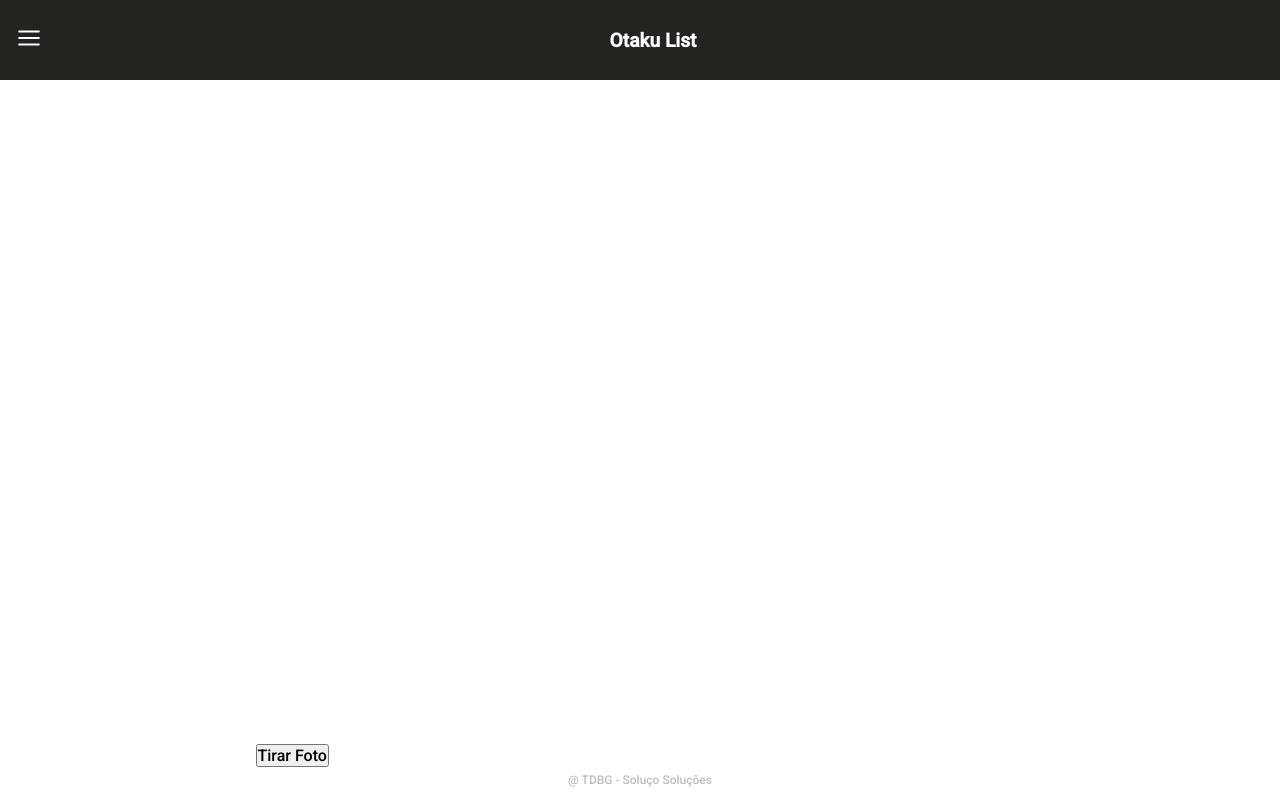
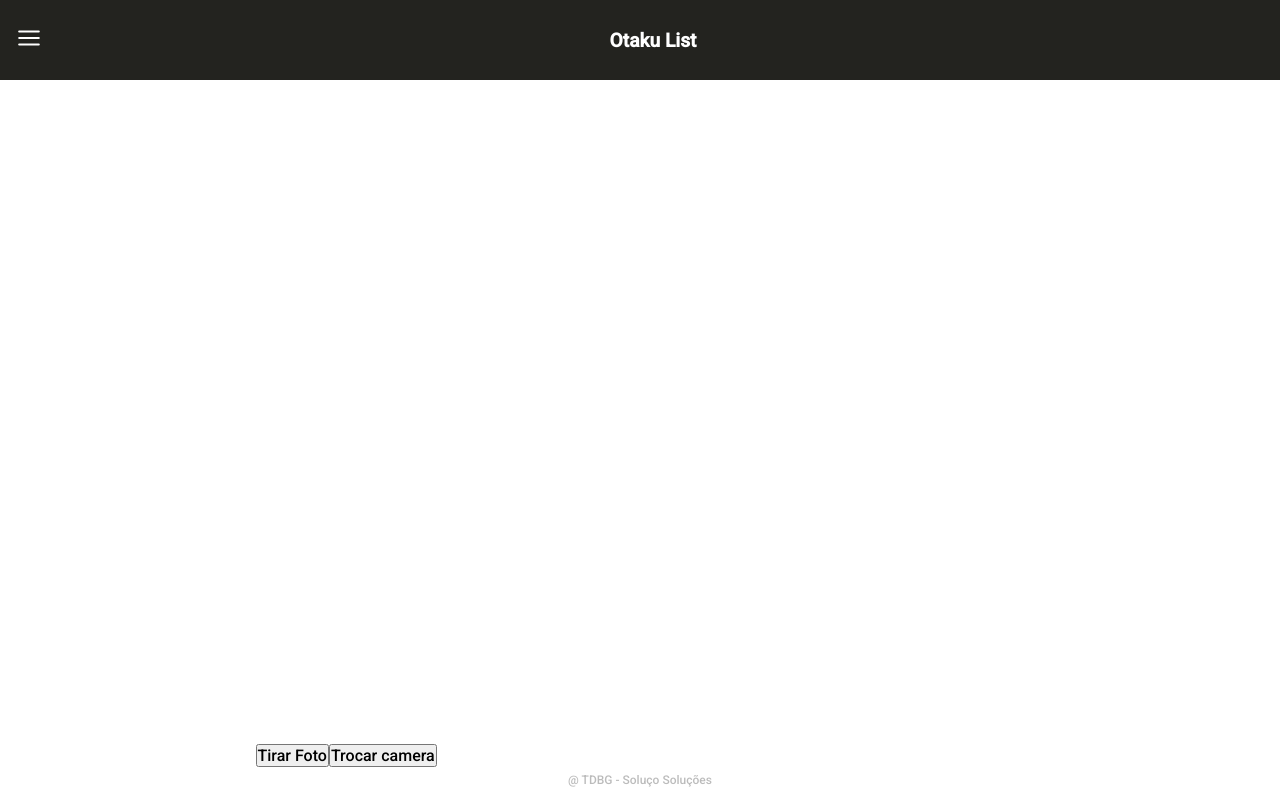
Before and after one commit to zBrownie/otkpwa, a React (Create React App) app: page /anime in a window 1280 px wide. Built offline with nearby package versions, Linux system fonts and the light colour scheme; no server answers.

Commit message:
tirar foto 4

```diff
--- a/src/App.js
+++ b/src/App.js
@@ -1,4 +1,3 @@
-import { useCallback, useEffect } from "react";
 import Routes from "./routes";
 import "./styles/global.css";
 function App() {
--- a/src/pages/Anime/index.jsx
+++ b/src/pages/Anime/index.jsx
@@ -5,6 +5,7 @@ import "react-html5-camera-photo/build/css/index.css";
 // import { Container } from './styles';
 
 function Anime() {
+  const [selfie, setSelfie] = React.useState(true);
   const [erroCamera, setErroCamera] = React.useState(false);
   // const { state } = useLocation();
   function handleTakePhoto(dataUri) {
@@ -24,7 +25,10 @@ function Anime() {
       ) {
         const videoStream = await navigator.mediaDevices.getUserMedia(
           {
-            video: true,
+            video: {
+              facingMode: selfie ? "user" : "environment",
+            },
+            audio: false,
           }
           // (stream) => {
           //   btnFoto.addEventListener("click", takeSnapshot);
@@ -101,9 +105,12 @@ function Anime() {
 
   return (
     <div className="container" id="mainDiv">
-      <video autoPlay id="video"></video>
+      <video muted autoPlay id="video"></video>
       <button type="button" id="tirarFoto" onClick={takeSnapshot}>
         Tirar Foto
+      </button>
+      <button type="button" onClick={() => setSelfie(!selfie)}>
+        Trocar camera
       </button>
       <canvas
         id="fotoDisplay"
```
